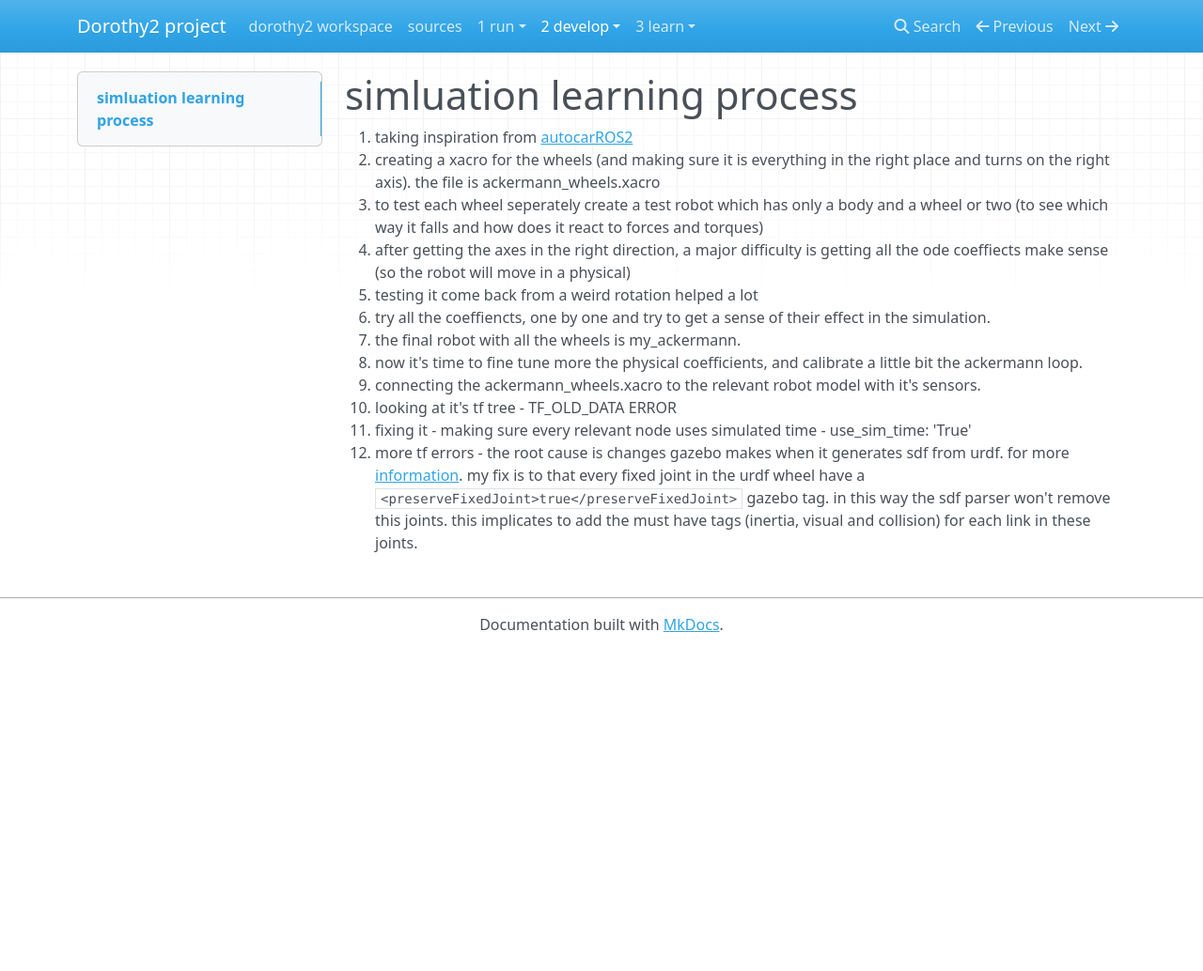
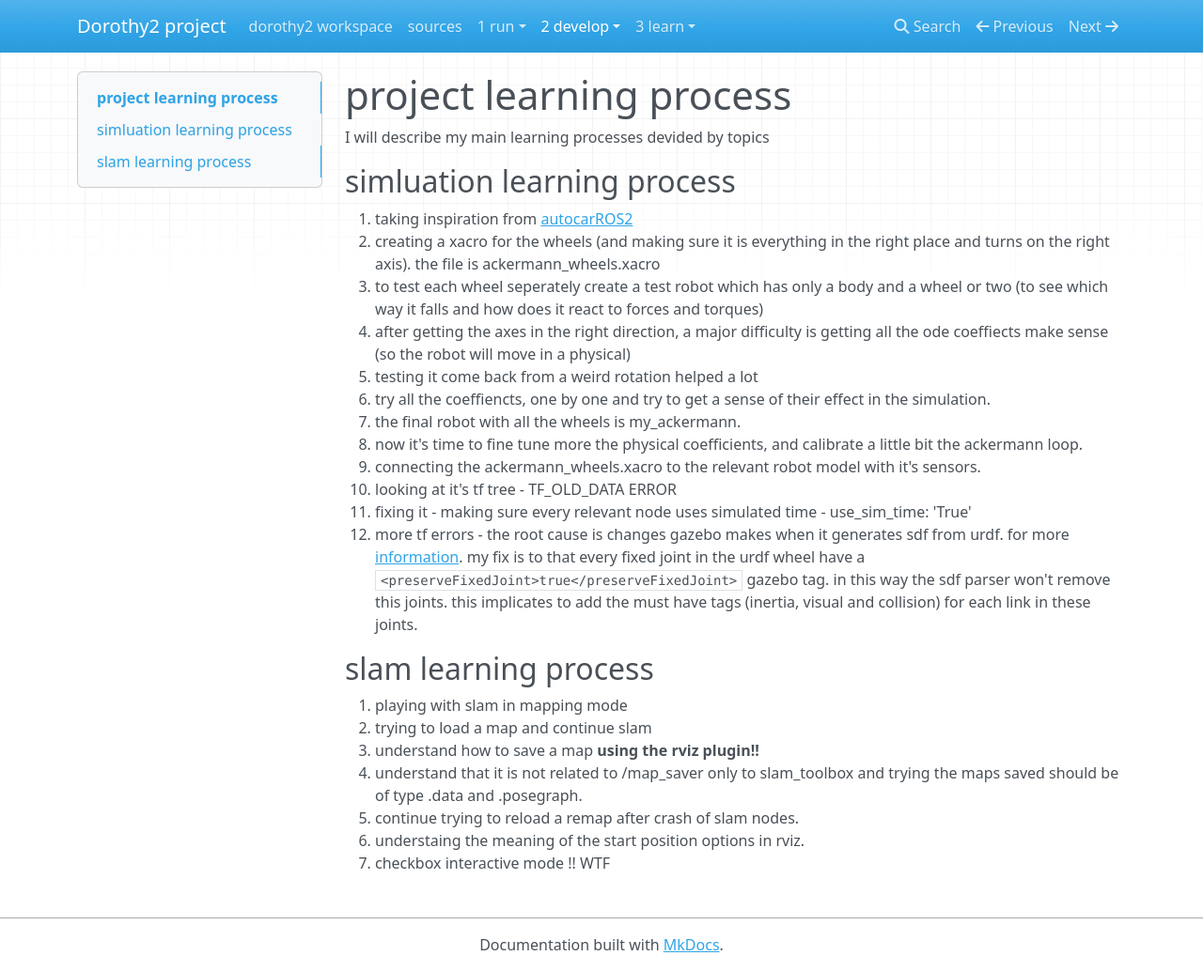
Before and after one commit to osforlife42/autocar2_ws, an MkDocs documentation site: the page built from docs/2-develop/learning_process.md, in a window 1280 px wide and 1034 px high. Shown: the whole window at 94% size. Built offline with MkDocs 1.6.1, drawn with Linux system fonts in a browser that asks for light colours; nearby versions of some CDN libraries; a script that is not in the unit is left out.

Commit message:
slam data and posegraph, playing with slam params and a little better teb planner

```diff
--- a/docs/2-develop/learning_process.md
+++ b/docs/2-develop/learning_process.md
@@ -1,4 +1,8 @@
-# simluation learning process
+# project learning process
+
+I will describe my main learning processes devided by topics
+
+## simluation learning process
 1. taking inspiration from [autocarROS2](https://github.com/winstxnhdw/AutoCarROS2/tree/master/ngeeann_av_gazebo)
 2. creating a xacro for the wheels (and making sure it is everything in the right place and turns on the right axis). the file is ackermann_wheels.xacro
 3. to test each wheel seperately create a test robot which has only a body and a wheel or two (to see which way it falls and how does it react to forces and torques)
@@ -11,3 +15,12 @@
 10. looking at it's tf tree - TF_OLD_DATA ERROR
 11. fixing it - making sure every relevant node uses simulated time - use_sim_time: 'True'
 12. more tf errors - the root cause is changes gazebo makes when it generates sdf from urdf. for more [information](https://nu-msr.github.io/me495_site/lecture10_sdf_gazebo.html). my fix is to that every fixed joint in the urdf wheel have a `<preserveFixedJoint>true</preserveFixedJoint>` gazebo tag. in this way the sdf parser won't remove this joints. this implicates to add the must have tags (inertia, visual and collision) for each link in these joints.
+
+## slam learning process
+1. playing with slam in mapping mode
+2. trying to load a map and continue slam
+3. understand how to save a map **using the rviz plugin!!**
+4. understand that it is not related to /map_saver only to slam_toolbox and trying the maps saved should be of type .data and .posegraph.
+5. continue trying to reload a remap after crash of slam nodes.
+6. understaing the meaning of the start position options in rviz.
+7. checkbox interactive mode !! WTF
```
Also changed, not shown: src/dorothy_robot/params/nav2_params.yaml (+12 -10 lines), 5 other files.
